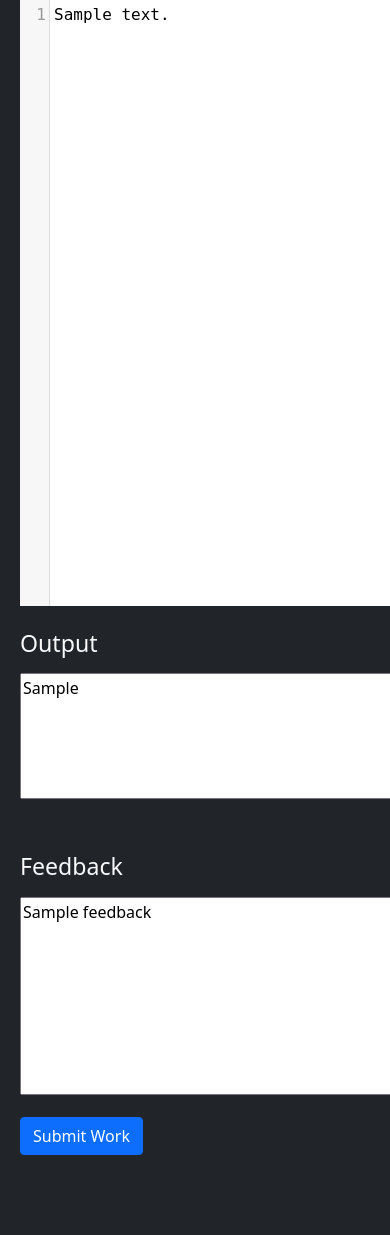
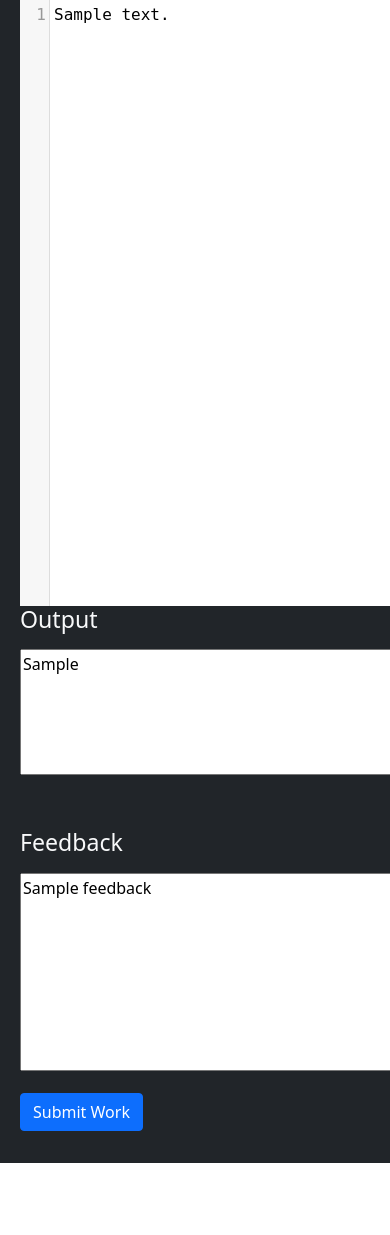
Before and after one commit to asalonna/finalProject, a Django app: template base/templates/base/task.html in a window 390 px wide; the page is wider, and only the part inside the window is pictured. Shown: the part 358-1593 px from the top of that part. After the commit the page ends 1521 px from the top of that part, so only its background shows below. Run offline with Django 4.2, Linux system fonts and the light colour scheme; the template is opened without the code that fills it: most values are stand-ins (such as "Sample title", 1, 10 or a date in 2020); some libraries are stand-ins or nearby versions.

Commit message:
Tidied up html

```diff
--- a/base/templates/base/task.html
+++ b/base/templates/base/task.html
@@ -50,13 +50,10 @@
 
         <section class="bg-dark text-light p-2">
             <div class="container">
-                <div class="row g-4">
-                    <div class="col-6">
+                <div class="row justify-content-between">
+                    <div class="col-md-6">
                         <h3 class="mb-3">Code Editor</h3>
-                        <!--<textarea cols="70" rows="20"></textarea>-->
-                        <!--Stuff-->
-
-                        <textarea form="CodeForm" id="codemirror-textarea" name="codemirror-textarea" class="codemirror-textarea form-control">{{ content }}</textarea>
+                        <textarea form="CodeForm" id="codemirror-textarea" name="codemirror-textarea" class="codemirror-textarea form-control" style="width:40%">{{ content }}</textarea>
                         {% load static %}
                         <link rel="stylesheet" type="text/css" href="{% static 'mycode/plugin/codemirror/lib/codemirror.css' %}">
                         <script type="text/javascript" src="{% static 'mycode/jquery.min.js' %}"></script>
@@ -73,18 +70,13 @@
                                 });
                                 editor.setSize(600, 607);
                             });
-
                         </script>
                     </div>
-                    <div class="col-md">
+                    <div class="col-md-6 ">
                         <h3 class="mb-3">Output</h3>
-                        <textarea readonly style="resize: none;" cols="50" rows="5">
-{{ compiler_output }}
-						</textarea>
+                        <textarea readonly style="resize: none;" cols="50" rows="5">{{ compiler_output }}</textarea>
                         <h3 class="mb-3 mt-5">Feedback</h3>
-                        <textarea readonly class="mb-3" cols="50" rows="8">
-{{ feedback }}
-						</textarea><br>
+                        <textarea readonly class="mb-3" cols="50" rows="8">{{ feedback }}</textarea><br>
                         <form id="CodeForm" action="/task/{{ pk }}" method="post">
                             {% csrf_token %}
                             <input type="submit" value="Submit Work" class="btn btn-primary me-4 mb-4 display-flex"></button>
@@ -97,22 +89,8 @@
                         {% endif %}
                     </div>
                 </div>
-                    <div class="col-md-6 offset-md-6 mt-5">
-
-                    </div>
-                </div>
             </div>
         </section>
-
-
-
-
-
-
-
-
-
-
     <script
     src="https://cdn.jsdelivr.net/npm/bootstrap@5.0.1/dist/js/bootstrap.bundle.min.js"
     integrity="sha384-gtEjrD/SeCtmISkJkNUaaKMoLD0//ElJ19smozuHV6z3Iehds+3Ulb9Bn9Plx0x4"
```
Also changed, not shown: db.sqlite3. Lines whose indentation alone changed are shown as unchanged.
